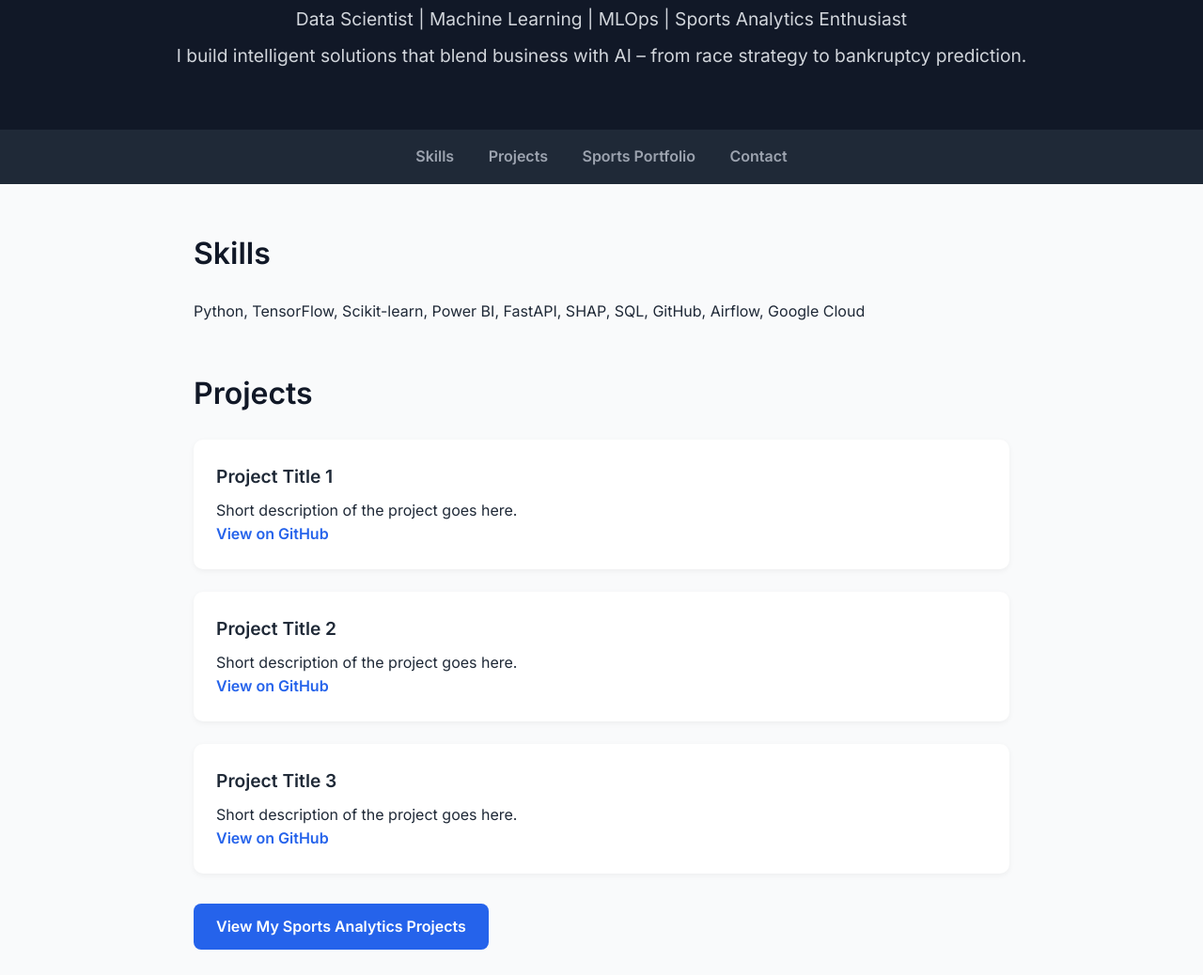
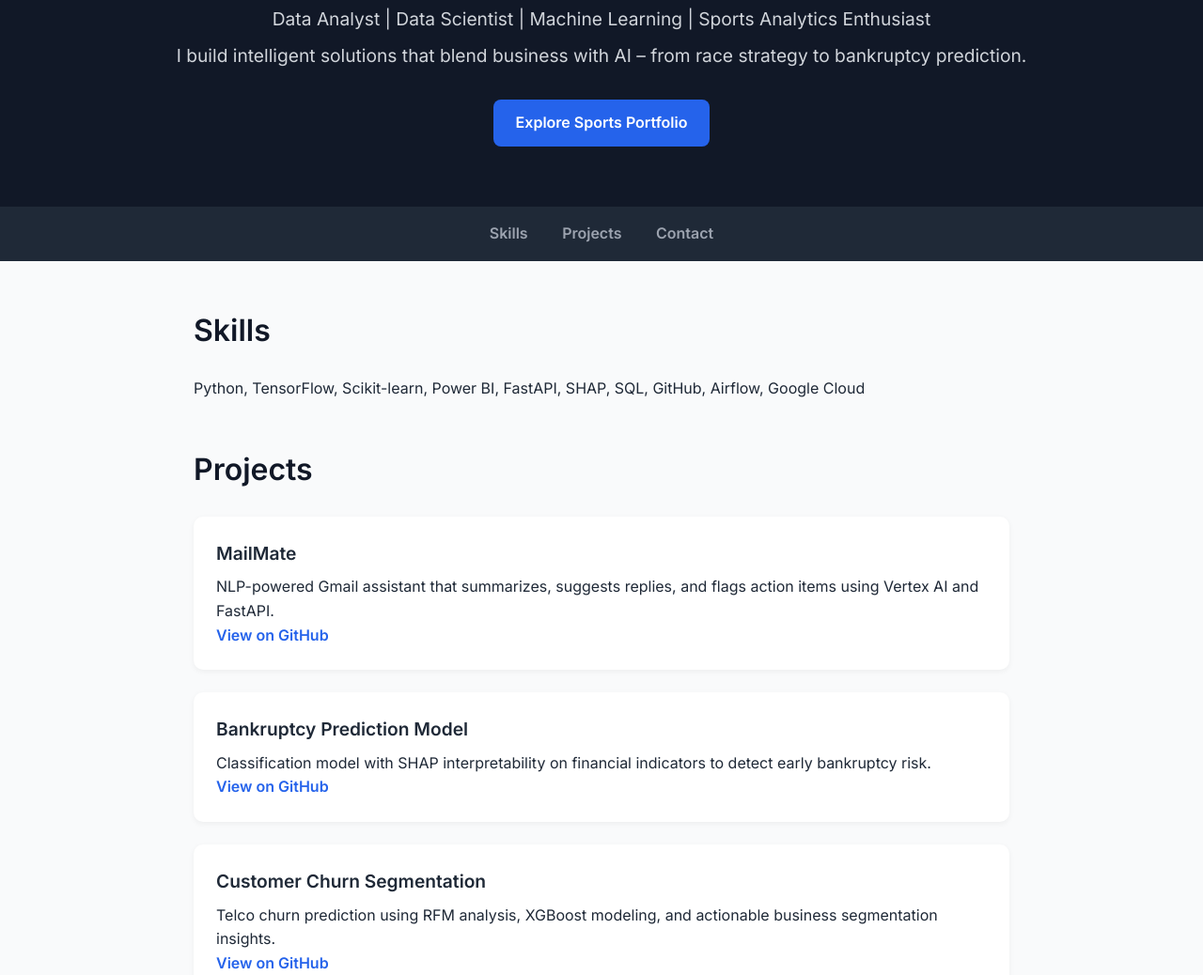
Before and after one commit to desaiaalap/desaiaalap.github.io, a plain HTML site: page index.html in a window 1280 px wide. Shown: the part 131-1169 px from the top of the page at 94% size. Drawn offline with Linux system fonts and the light colour scheme.

Commit message:
Update index.html

```diff
--- a/index.html
+++ b/index.html
@@ -27,14 +27,14 @@
 <body>
   <header>
     <h1>AALAP DESAI</h1>
-    <p>Data Scientist | Machine Learning | MLOps | Sports Analytics Enthusiast</p>
+    <p>Data Analyst | Data Scientist | Machine Learning | Sports Analytics Enthusiast</p>
     <p>I build intelligent solutions that blend business with AI – from race strategy to bankruptcy prediction.</p>
+    <a href="https://aalapdesai6.wixsite.com/the-curious-coder" class="cta-button" target="_blank">Explore Sports Portfolio</a>
   </header>
 
   <nav>
     <a href="#skills">Skills</a>
     <a href="#projects">Projects</a>
-    <a href="https://aalapdesai6.wixsite.com/the-curious-coder" target="_blank">Sports Portfolio</a>
     <a href="#contact">Contact</a>
   </nav>
 
@@ -49,28 +49,27 @@
     <h2>Projects</h2>
     <div class="projects">
       <div class="project-card">
-        <h3>Project Title 1</h3>
-        <p>Short description of the project goes here.</p>
+        <h3>MailMate</h3>
+        <p>NLP-powered Gmail assistant that summarizes, suggests replies, and flags action items using Vertex AI and FastAPI.</p>
         <a href="#">View on GitHub</a>
       </div>
       <div class="project-card">
-        <h3>Project Title 2</h3>
-        <p>Short description of the project goes here.</p>
+        <h3>Bankruptcy Prediction Model</h3>
+        <p>Classification model with SHAP interpretability on financial indicators to detect early bankruptcy risk.</p>
         <a href="#">View on GitHub</a>
       </div>
       <div class="project-card">
-        <h3>Project Title 3</h3>
-        <p>Short description of the project goes here.</p>
+        <h3>Customer Churn Segmentation</h3>
+        <p>Telco churn prediction using RFM analysis, XGBoost modeling, and actionable business segmentation insights.</p>
         <a href="#">View on GitHub</a>
       </div>
     </div>
-    <a href="https://aalapdesai6.wixsite.com/the-curious-coder" class="cta-button" target="_blank">View My Sports Analytics Projects</a>
   </section>
 
   <section id="contact">
     <h2>Contact</h2>
     <p>Email: <a href="mailto:desai.aal@northeastern.edu">desai.aal@northeastern.edu</a></p>
-    <p><a href="https://www.linkedin.com/in/aalap-desai/" target="_blank">LinkedIn</a> | <a href="https://github.com/desaiaalap" target="_blank">GitHub</a></p>
+    <p><a href="https://linkedin.com/in/aalap-desai" target="_blank">LinkedIn</a> | <a href="https://github.com/desaiaalap" target="_blank">GitHub</a></p>
   </section>
 
   <footer>
```
